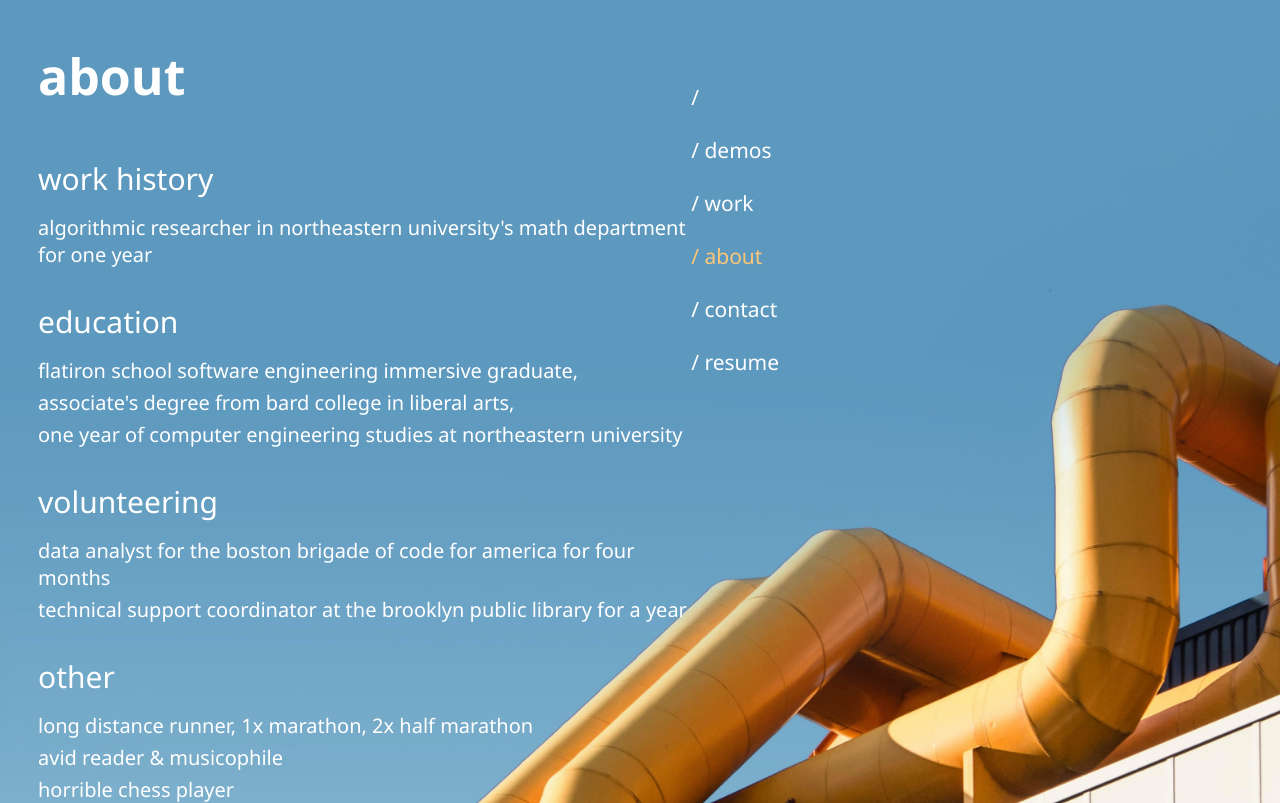
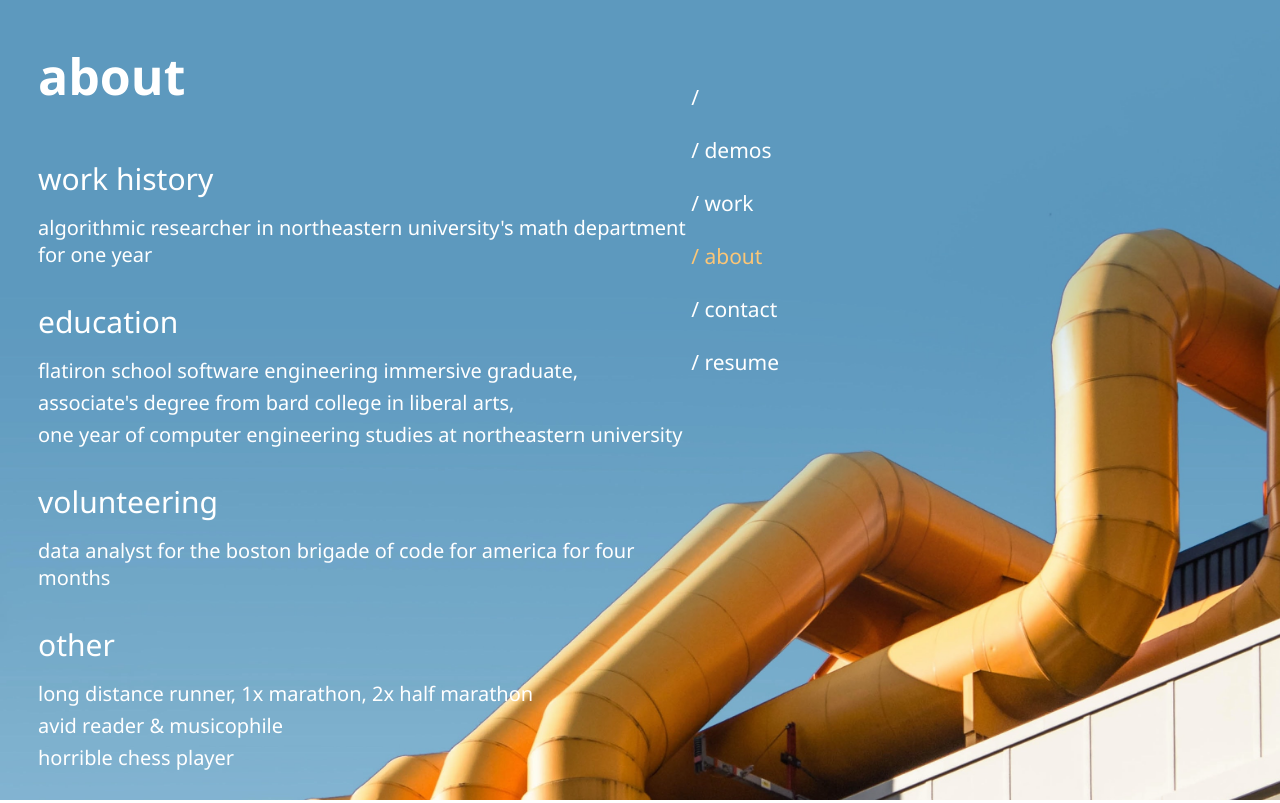
Before and after one commit to williamsalex/website-v2, a React (Create React App) app: page /about in a window 1280 px wide. Built offline with nearby package versions, Linux system fonts and the light colour scheme.

Commit message:
removed extra volunteering

```diff
--- a/src/About.js
+++ b/src/About.js
@@ -14,7 +14,6 @@ export default function About() {
           <br/>
           <p className = 'bigListItem'>volunteering</p>
           <p className = 'listItem'>data analyst for the boston brigade of code for america for four months</p>
-          <p className = 'listItem'>technical support coordinator at the brooklyn public library for a year</p>
           <br/>
           <p className = 'bigListItem'>other</p>
           <p className = 'listItem'>long distance runner, 1x marathon, 2x half marathon</p>
```
